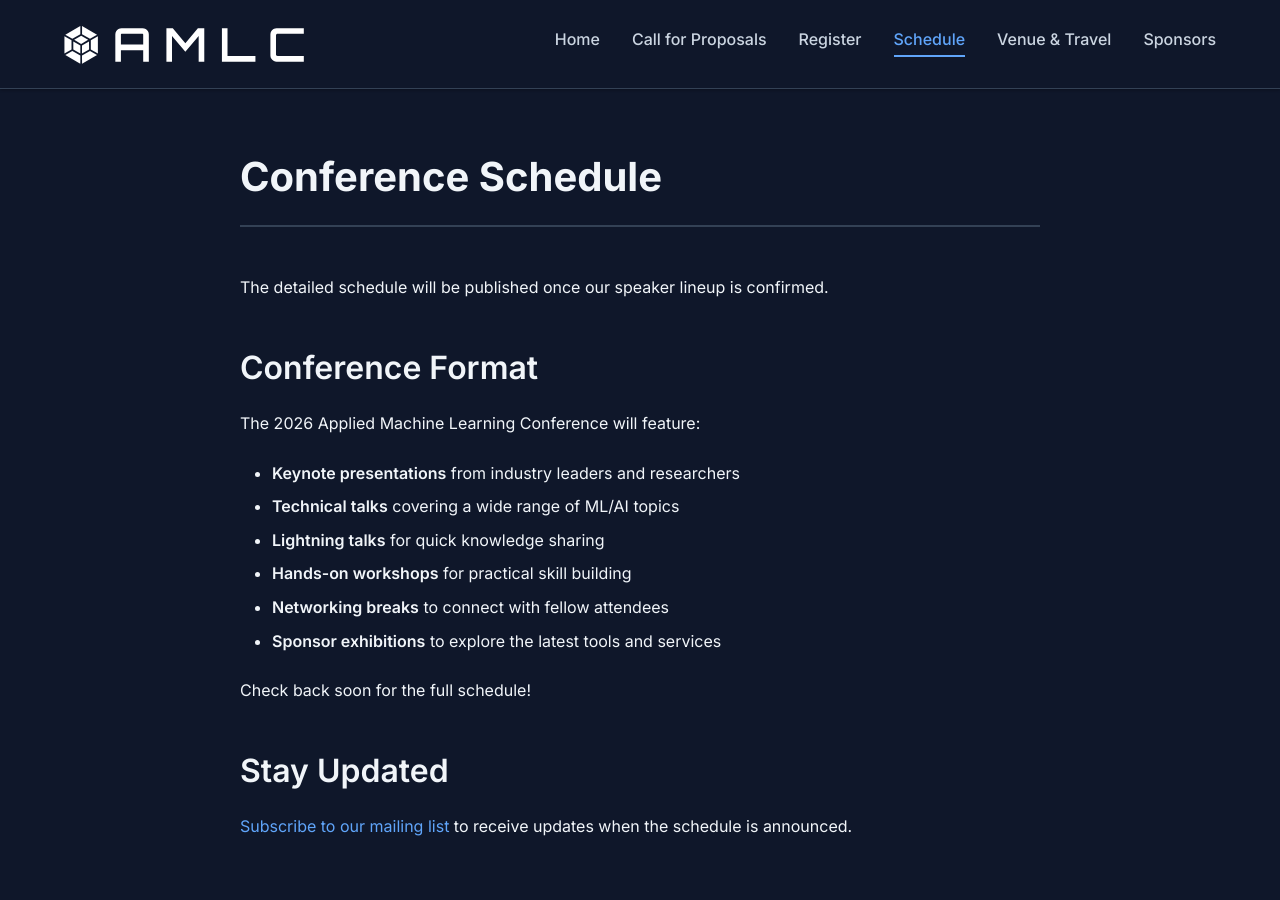
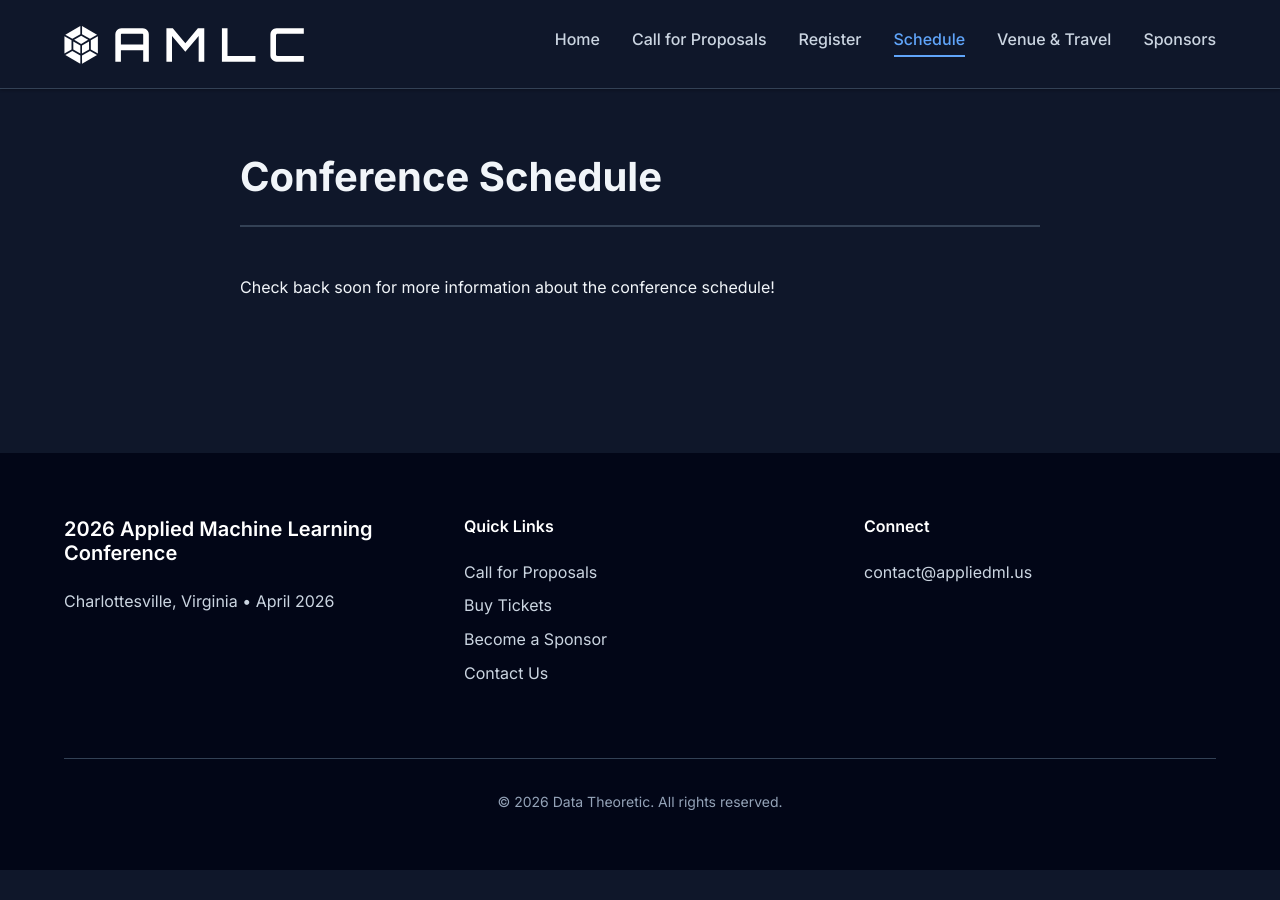
Before and after one commit to pwharrison/amlc-website, a Jekyll site: the page built from 2026/schedule.md, in a window 1280 px wide and 900 px high. Built offline with Jekyll 4.4.1, drawn with Linux system fonts in a browser that asks for light colours.

Commit message:
hide initial filler information from schedule, sponsors, and venue pages

```diff
--- a/2026/schedule.md
+++ b/2026/schedule.md
@@ -7,9 +7,9 @@ year: 2026
 
 # Conference Schedule
 
-The detailed schedule will be published once our speaker lineup is confirmed.
+Check back soon for more information about the conference schedule!
 
-## Conference Format
+<!--## Conference Format
 
 The 2026 Applied Machine Learning Conference will feature:
 
@@ -20,8 +20,4 @@ The 2026 Applied Machine Learning Conference will feature:
 - **Networking breaks** to connect with fellow attendees
 - **Sponsor exhibitions** to explore the latest tools and services
 
-Check back soon for the full schedule!
-
-## Stay Updated
-
-[Subscribe to our mailing list](#) to receive updates when the schedule is announced.
+Check back soon for the full schedule!-->
--- a/2026/sponsors.md
+++ b/2026/sponsors.md
@@ -7,9 +7,9 @@ year: 2026
 
 # Sponsors
 
-Sponsorship opportunities for the 2026 Applied Machine Learning Conference help support our vibrant community of data scientists, ML engineers, and AI practitioners.
+Check back soon for more information about sponsorship opportunities for the 2026 Applied Machine Learning Conference!
 
-## Why Sponsor?
+<!--## Why Sponsor?
 
 - **Visibility:** Connect with hundreds of ML/AI professionals and enthusiasts
 - **Talent:** Meet potential hires in a technical, engaged environment
@@ -56,4 +56,4 @@ Early commitment sponsors will receive priority placement and recognition.
 
 *Sponsor logos will appear here as they join us.*
 
-Thank you to our sponsors for making this conference possible!
+Thank you to our sponsors for making this conference possible!-->
```
Also changed, not shown: 2026/venue.md (+6 -3 lines).
